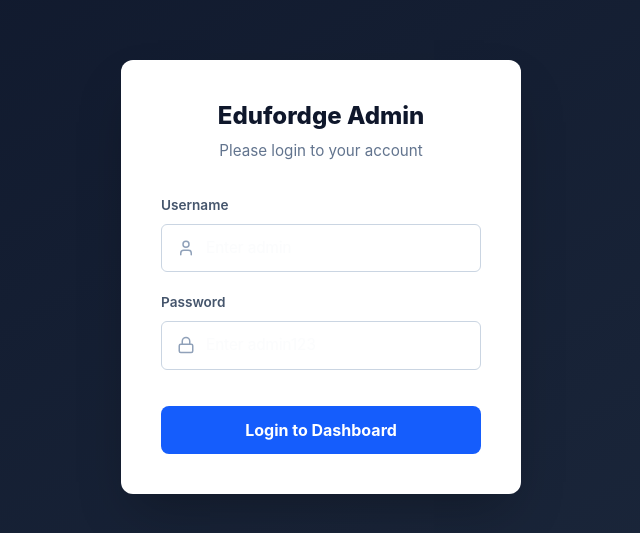
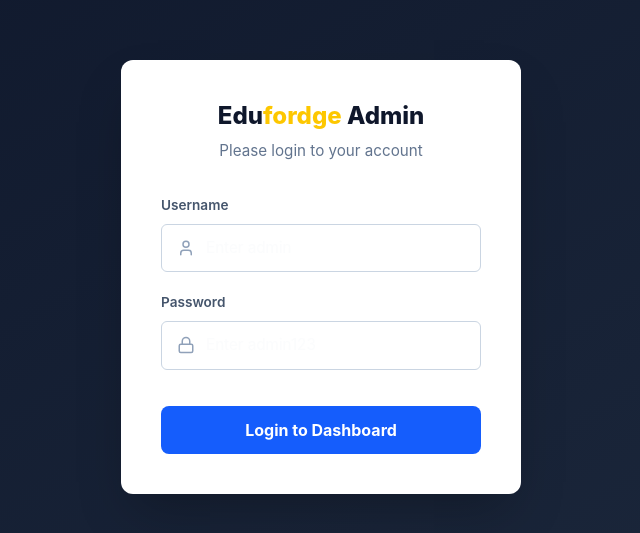
Before and after one commit to Memakiyasunil/Collage_demo, a React (Vite) app in the folder frontend/: page /admin/login in a window 1280 px wide. Shown: the part 123-656 px from the top of the page, without its empty margins (319-959 px from the left). Built offline with nearby package versions, Linux system fonts and the light colour scheme.

Commit message:
feat: implement core frontend layout, navigation, splash screen, and admin authentication pages

```diff
--- a/frontend/src/components/Footer.jsx
+++ b/frontend/src/components/Footer.jsx
@@ -32,7 +32,7 @@ const Footer = () => {
               <img src={logo} alt="Edufordge Logo" className="h-14 w-auto object-contain bg-slate-900 rounded-2xl p-2 border border-slate-700 relative z-10 group-hover:border-sky-500/50 transition-colors" />
             </div>
             <span className="text-2xl font-extrabold tracking-tight text-white group-hover:text-slate-200 transition-colors">
-              Edufordge
+              Edu<span className="text-yellow-400 group-hover:text-yellow-300">fordge</span>
             </span>
           </Link>
           <p className="leading-relaxed mb-8 max-w-sm text-[0.95rem] font-medium text-slate-400">
--- a/frontend/src/components/Navbar.jsx
+++ b/frontend/src/components/Navbar.jsx
@@ -105,7 +105,7 @@ const Navbar = () => {
             <img src={logo} alt="Edufordge Logo" className="h-10 w-10 object-cover rounded-full border border-white/20 relative z-10 group-hover:border-white/40 transition-all duration-700 group-hover:rotate-[360deg]" />
           </div>
           <span className="text-xl font-extrabold tracking-tight transition-all duration-300">
-            <span className="text-white group-hover:text-slate-200 transition-colors">Edufordge</span>
+            <span className="text-white group-hover:text-slate-200 transition-colors">Edu</span><span className="text-yellow-400 group-hover:text-yellow-300 transition-colors">fordge</span>
           </span>
         </Link>
 
--- a/frontend/src/components/SplashScreen.jsx
+++ b/frontend/src/components/SplashScreen.jsx
@@ -56,7 +56,15 @@ const SplashScreen = ({ onComplete }) => {
           transition={{ type: "spring", stiffness: 200, damping: 20, delay: 0.3 }}
           className="text-5xl md:text-6xl font-extrabold tracking-tight flex items-center gap-1"
         >
-          <span className="text-white">Edufordge</span>
+          <span className="text-white">Edu</span>
+          <motion.span
+            className="text-yellow-400"
+            initial={{ opacity: 0, x: -20 }}
+            animate={{ opacity: 1, x: 0 }}
+            transition={{ type: "spring", stiffness: 200, damping: 20, delay: 0.6 }}
+          >
+            fordge
+          </motion.span>
         </motion.h1>
 
         {/* Loading Indicator */}
--- a/frontend/src/pages/admin/AdminLogin.jsx
+++ b/frontend/src/pages/admin/AdminLogin.jsx
@@ -24,7 +24,7 @@ const AdminLogin = ({ onLogin }) => {
       <div className="bg-white w-full max-w-[400px] rounded-xl shadow-2xl p-10">
         <div className="text-center mb-8">
           <h2 className="text-2xl font-extrabold mb-2">
-            <span className="text-slate-900">Edufordge</span> <span className="text-slate-900">Admin</span>
+            <span className="text-slate-900">Edu</span><span className="text-yellow-400">fordge</span> <span className="text-slate-900">Admin</span>
           </h2>
           <p className="text-slate-500 text-[0.95rem]">Please login to your account</p>
         </div>
--- a/frontend/src/pages/admin/AdminPages.jsx
+++ b/frontend/src/pages/admin/AdminPages.jsx
@@ -10,7 +10,7 @@ const AdminLayout = ({ children, onLogout }) => {
       <div className="w-[260px] bg-slate-900 text-white flex flex-col shrink-0">
         <div className="p-6 border-b border-white/10">
           <h2 className="text-[1.25rem] font-bold">
-            <span className="text-white">Edufordge</span> <span className="text-sky-400">Admin</span>
+            <span className="text-white">Edu</span><span className="text-yellow-400">fordge</span> <span className="text-sky-400">Admin</span>
           </h2>
         </div>
         <nav className="flex flex-col py-4 grow">
```
